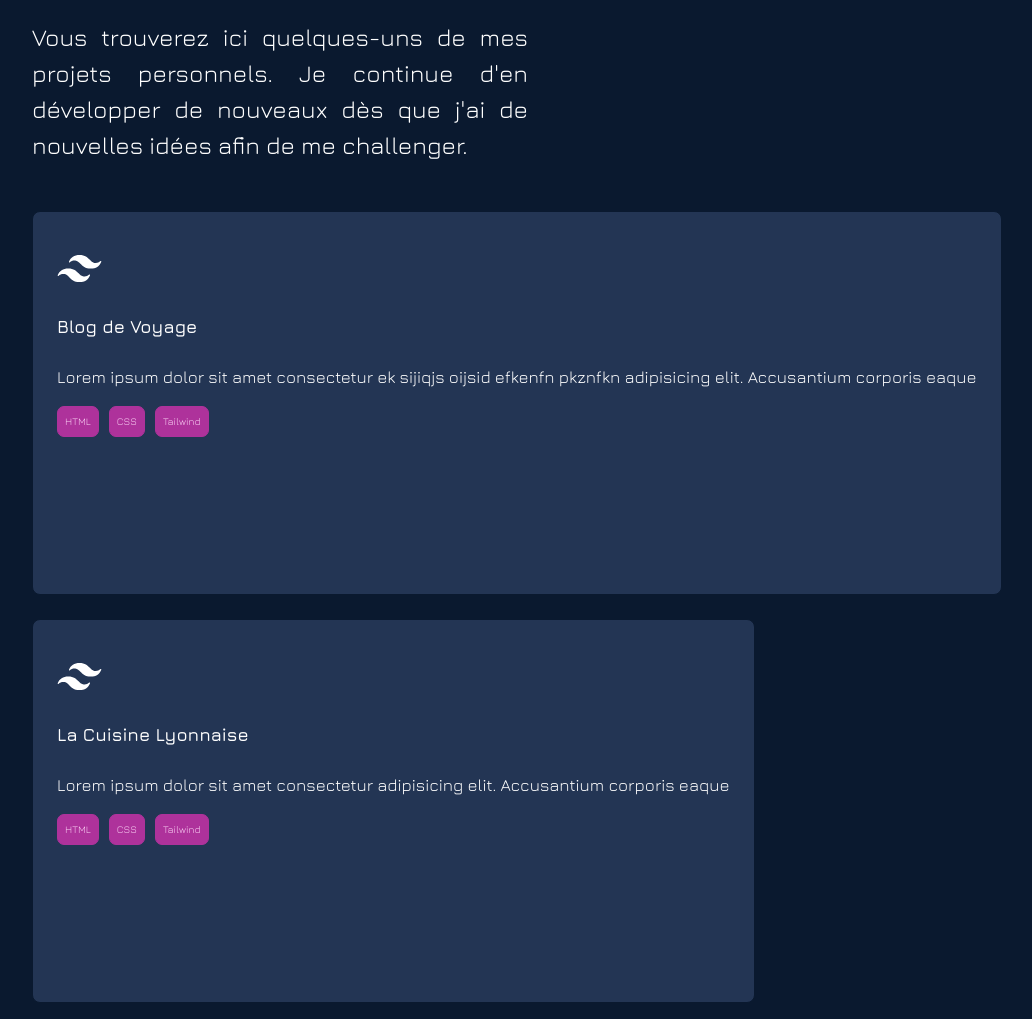
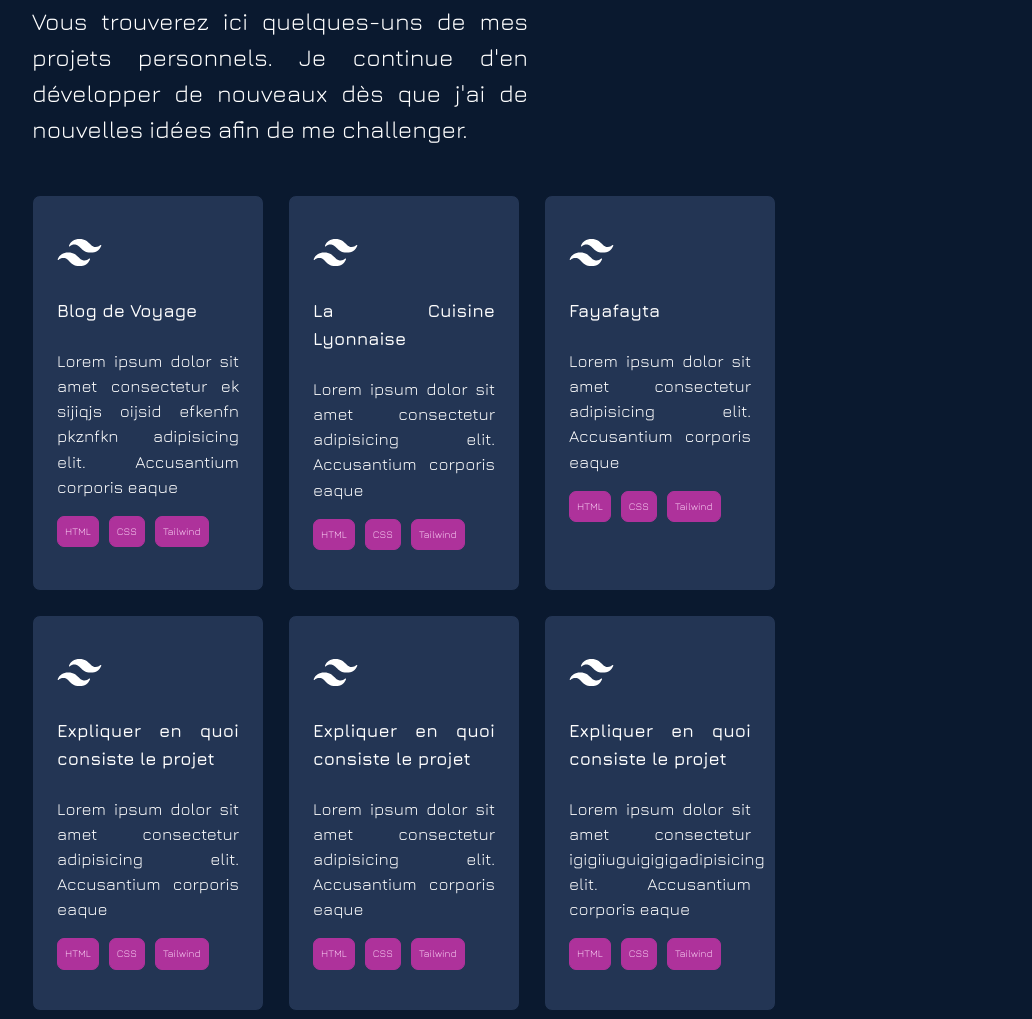
Before and after one commit to agathism/Mon-Portfolio, a plain HTML site: page index.html in a window 1280 px wide. Shown: the part 2853-3872 px from the top of the page, without its empty margins (240-1272 px from the left). Drawn offline with nearby package versions, Linux system fonts and the light colour scheme; a web font is replaced by a local one.

Commit message:
version mobile fini

```diff
--- a/index.html
+++ b/index.html
@@ -86,7 +86,7 @@
             adipisicing elit. Qui exercitationem nostrum repellat ipsam
             aspernatur.
           </p>
-          <div class="pictures grid grid-cols-4 grid-rows-3 p-2.5 w-2/5 gap-2.5 max-sm:w-10/12 max-sm:gap-4 max-sm:px-0 max-sm:mx-8 max-md:w-10/12">
+          <div class="pictures grid grid-cols-4 grid-rows-3 p-2.5 w-2/5 gap-2.5 mr-12 max-sm:w-10/12 max-sm:gap-4 max-sm:px-0 max-sm:mx-8 max-md:w-10/12">
             <div><img src="Images/icons8-javascript96.svg" alt="Javascript" /></div>
             <div><img src="Images/icons8-sql96.svg" alt="SQL" /></div>
             <div><img src="Images/icons8-angularjs96.svg" alt="Angular" /></div>
@@ -104,13 +104,13 @@
         </span>
       </section>
       <section id="projects" class="my-32">
-        <div class="myProjects flex flex-col ml-64 max-sm:mt-20 max-sm:ml-0 max-md:ml-0 ">
+        <div class="myProjects ml-64 max-sm:mt-20 max-sm:ml-0 max-md:ml-0 ">
         <h4 class="flex justify-start my-2 items-center font-semibold gap-3 max-sm:w-fit max-sm:after:w-36 max-md:after:w-52">Projets</h4>
         <p class="w-2/4 my-12 text-justify max-sm:w-fit max-md:w-9/12">
           Vous trouverez ici quelques-uns de mes projets personnels. Je continue d'en développer de nouveaux dès que j'ai de nouvelles idées afin de me challenger.
         </p>
-        <div class="allProjects gap-6 flex flex-wrap max-sm:w-10/12 max-md:w-10/12">
-          <a href="" class="project items-center no-underline rounded-lg p-6 text-justify max-md:shadow-none">
+        <div class="allProjects gap-6 grid grid-rows-2 grid-cols-3 w-9/12 max-sm:w-11/12  max-md:grid max-md:grid-cols-2 max-md:grid-rows-3">
+          <a href="" class="project items-center no-underline rounded-lg p-6 text-justify ">
             <img src="Images/icons8-tailwind96.svg" alt="Tailwind" />
             <h6 class="my-2 text-lg">Blog de Voyage</h6>
             <p class="my-6">Lorem ipsum dolor sit amet consectetur ek sijiqjs oijsid efkenfn pkznfkn adipisicing elit. Accusantium
@@ -154,7 +154,7 @@
                 <p>Tailwind</p>
               </div>
           </a>
-          <a href="" class="project items-center no-underline rounded-lg p-5 text-justify">
+          <a href="" class="project items-center no-underline rounded-lg p-6 text-justify">
             <img src="Images/icons8-tailwind96.svg" alt="" />
             <h6 class="my-2 text-lg">Expliquer en quoi consiste le projet</h6>
             <p class="my-6">Lorem ipsum dolor sit amet consectetur adipisicing elit. Accusantium
@@ -165,7 +165,7 @@
                 <p>Tailwind</p>
               </div>
           </a>
-          <a href="" class="project items-center no-underline rounded-lg p-5 text-justify">
+          <a href="" class="project items-center no-underline rounded-lg p-6 text-justify">
             <img src="Images/icons8-tailwind96.svg" alt="" />
             <h6 class="my-2 text-lg">Expliquer en quoi consiste le projet</h6>
             <p class="my-6">Lorem ipsum dolor sit amet consectetur igigiiuguigigigadipisicing elit. Accusantium
@@ -192,14 +192,14 @@
       </section>
     </main>
     <footer class="text-center">
-          <ul class="gap-2 max-sm:flex max-sm:flex-row max-sm:gap-4 max-sm:justify-center max-sm:mb-4">
+          <ul class="gap-2 left-10 max-sm:flex max-sm:flex-row max-sm:gap-4 max-sm:justify-center max-sm:mb-4">
             <li><a href="https://github.com/AichatouSoumare" target="_blank"><img src="Images/icons8-github96.svg" alt="Github"></a></li>
             <li><a href="https://www.linkedin.com/in/a%C3%AFchatou-soumar%C3%A9-5514311b3/" target="_blank"><img src="Images/icons8-linkedin.svg" alt="Linkedin"></a></li>
             <li><a href="https://codepen.io/Zaza-M" target="_blank"><img src="Images/icons8-codepen96.svg" alt="CodePen"></a></li>
             <li><a href="https://app.daily.dev/aichatousoumare" target="_blank"><img src="Images/icons8-développeur96.svg" alt="Daily.dev"></a></li>
           </ul>
         <hgroup class="items-center flex flex-col">
-        <p>&copy;Aichatou@2024. Mentions Légales</p>
+        <p class="w-10/12">&copy;Aichatou@2024. Mentions Légales</p>
         <p>Tous droits réservés.</p>
       </hgroup>
     </footer>
--- a/style.css
+++ b/style.css
@@ -122,7 +122,6 @@ body {
         content: "0" counter(section) ".";
       }
       a.project {
-        height: 24rem;
         background: var(--secondary-background);
         color: var(--textColor);
         border: 1px solid var(--primary-background);
```
